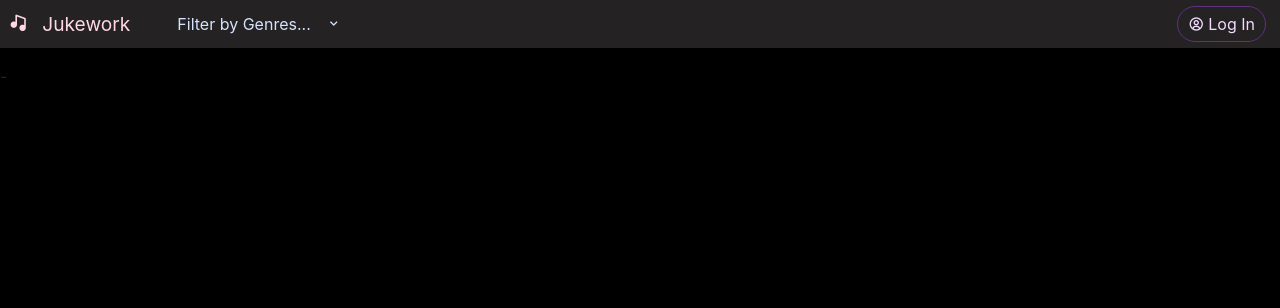
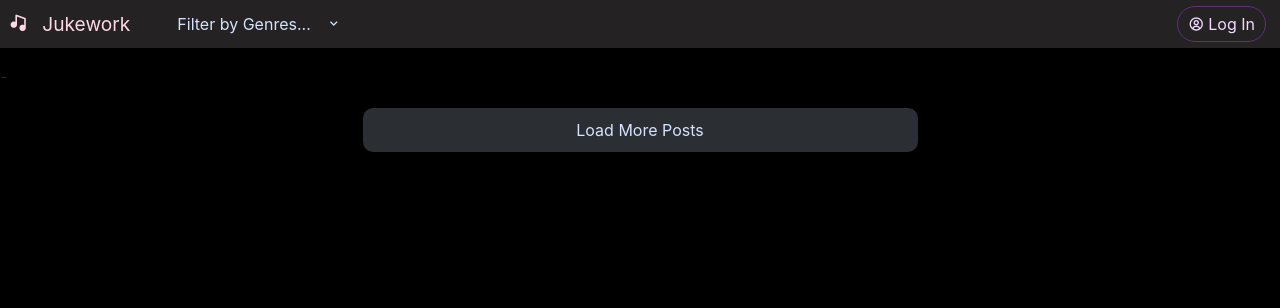
Before and after one commit to pecodeliar/JukeworkWeb, a Django app: page /posts/home in a window 1280 px wide. Shown: the top 308 px of the page. Run offline with Django 4.2, Linux system fonts and the light colour scheme; data that the repository does not hold is empty.

Commit message:
Added load more posts functionality

```diff
--- a/network/posts/static/posts/posts.css
+++ b/network/posts/static/posts/posts.css
@@ -133,3 +133,25 @@
 .post-like-btn:focus {
     outline: red solid 3px;
 }
+
+#load-btn-div {
+    text-align: center;
+}
+
+#load-btn {
+    width: 50%;
+    margin: 20px;
+    padding: 10px;
+    border: none;
+    border-radius: 10px;
+    background-color: var(--variant-hover);
+    color: var(--on-primary);
+}
+
+#load-btn:focus {
+    outline: var(--on-primary) solid 3px;
+}
+
+#load-btn:hover {
+    background-color: var(--primary);
+}
--- a/network/posts/static/posts/posts.js
+++ b/network/posts/static/posts/posts.js
@@ -118,26 +118,68 @@ function composePost() {
 async function loadPosts() {
 
     // Select posts div
-    const parent = document.querySelector('#posts-view');
+    const parent = document.querySelector("#posts-view");
+    const innerParent = document.createElement("div");
+    innerParent.setAttribute("id", "posts-cont");
+    parent.append(innerParent);
+
+    // https://webdesign.tutsplus.com/tutorials/how-to-implement-a-load-more-button-with-vanilla-javascript--cms-42080
+    let allPosts = null
+
+    const postIncrease = 15;
+    let currentPage = 1;
 
     const response = await fetch('/posts')
     .then(response => response.json() )
     .then(json => {
-        posts = JSON.parse(json)
-        for (const index in posts) {
+        allPosts = JSON.parse(json)
+        postLimit = allPosts.length
+    })
+    .catch(error => {
+        console.log(error);
+    });
 
-            const postCard = postElement(posts[index].fields, posts[index].pk)
-            const help = likePostButton(posts[index].fields, posts[index].pk, loggedInUser)
+    // Load More Button
+    const loadMoreDiv = document.createElement("div");
+    loadMoreDiv.setAttribute("id", "load-btn-div");
+    const loadMore = document.createElement("button");
+    loadMore.setAttribute("id", "load-btn");
+    loadMore.setAttribute("class", "")
+    loadMore.innerText = "Load More Posts";
+
+    const addPosts = (pageIndex) => {
+
+        currentPage = pageIndex;
+
+        const startRange = (pageIndex - 1) * postIncrease;
+        let endRange = pageIndex * postIncrease;
+
+        if (allPosts.length < endRange) {
+            endRange = allPosts.length - 1;
+            loadMore.classList.add("disabled");
+            loadMore.setAttribute("disabled", true);
+        }
+
+        for (let i = startRange + 1; i <= endRange; i++) {
+            const postCard = postElement(allPosts[i].fields, allPosts[i].pk)
+            const help = likePostButton(allPosts[i].fields, allPosts[i].pk, loggedInUser)
             postCard.querySelector(".misc-div").append(help)
-            parent.append(postCard)
+            innerParent.append(postCard)
             help.addEventListener("click", () => {
                 like(help)
             })
 
         }
-    })
-    .catch(error => {
-        console.log(error);
+    };
+
+    addPosts(currentPage);
+
+    loadMoreDiv.append(loadMore);
+    parent.append(loadMoreDiv);
+    loadMore.addEventListener("click", () => {
+
+        addPosts(currentPage + 1);
+
     });
 
 }
--- a/network/posts/templates/posts/posts.html
+++ b/network/posts/templates/posts/posts.html
@@ -7,7 +7,7 @@
 
 {% block body %}
 
-<div class="container auth-container">
+<div class="container">
 
     {% if user.is_authenticated %}
         <div id="post-form" data-user="{{ user.id }}">
--- a/network/posts/views.py
+++ b/network/posts/views.py
@@ -21,7 +21,7 @@ def index(request):
 
 # API routes
 def posts(request):
-    posts = Post.objects.order_by("-creation_date")
+    posts = Post.objects.order_by("creation_date")
     if request.method == "GET":
         data = serializers.serialize('json', posts)
         return JsonResponse(data, safe=False)
```
